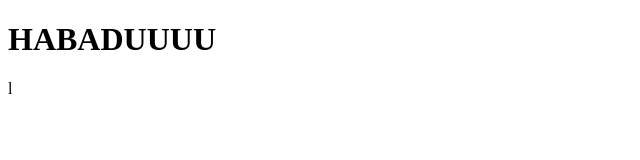
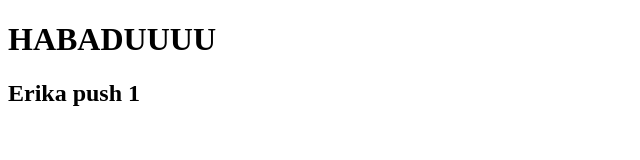
Before and after one commit to XPERIA679/git-command-practice, a plain HTML site: page index.html in a window 1280 px wide. Shown: the whole page, without its empty margins (0-640 px from the left). Drawn offline with Linux system fonts and the light colour scheme.

Commit message:
"Erika first push - Robin Repo"

```diff
--- a/index.html
+++ b/index.html
@@ -1,12 +1,16 @@
 <!DOCTYPE html>
 <html lang="en">
+
 <head>
     <meta charset="UTF-8">
     <meta name="viewport" content="width=device-width, initial-scale=1.0">
     <title>Document</title>
 </head>
+
 <body>
     <h1>HABADUUUU
     </h1>
+    <h2>Erika push 1</h2>
 </body>
-</html>l
+
+</html>
```
